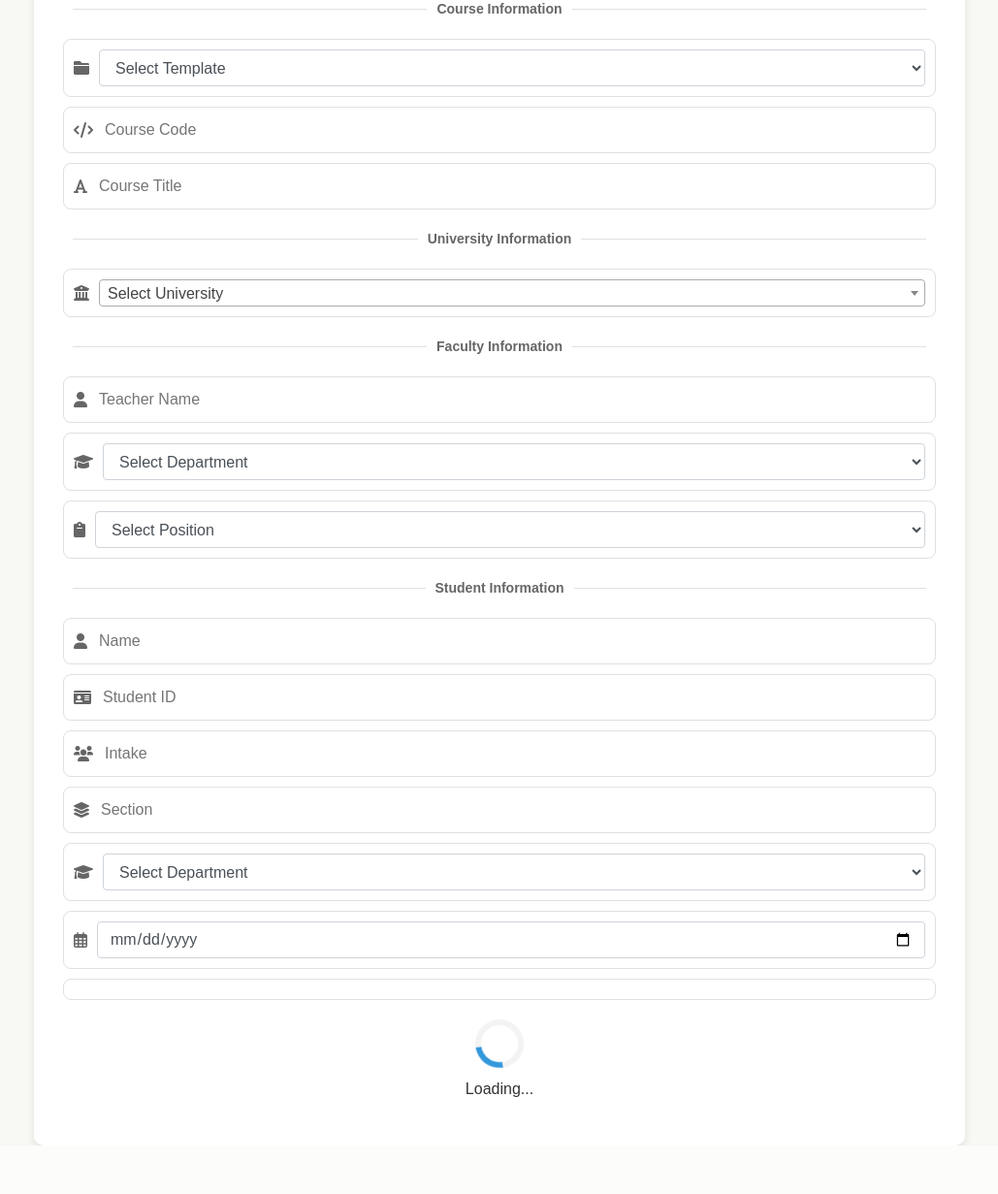
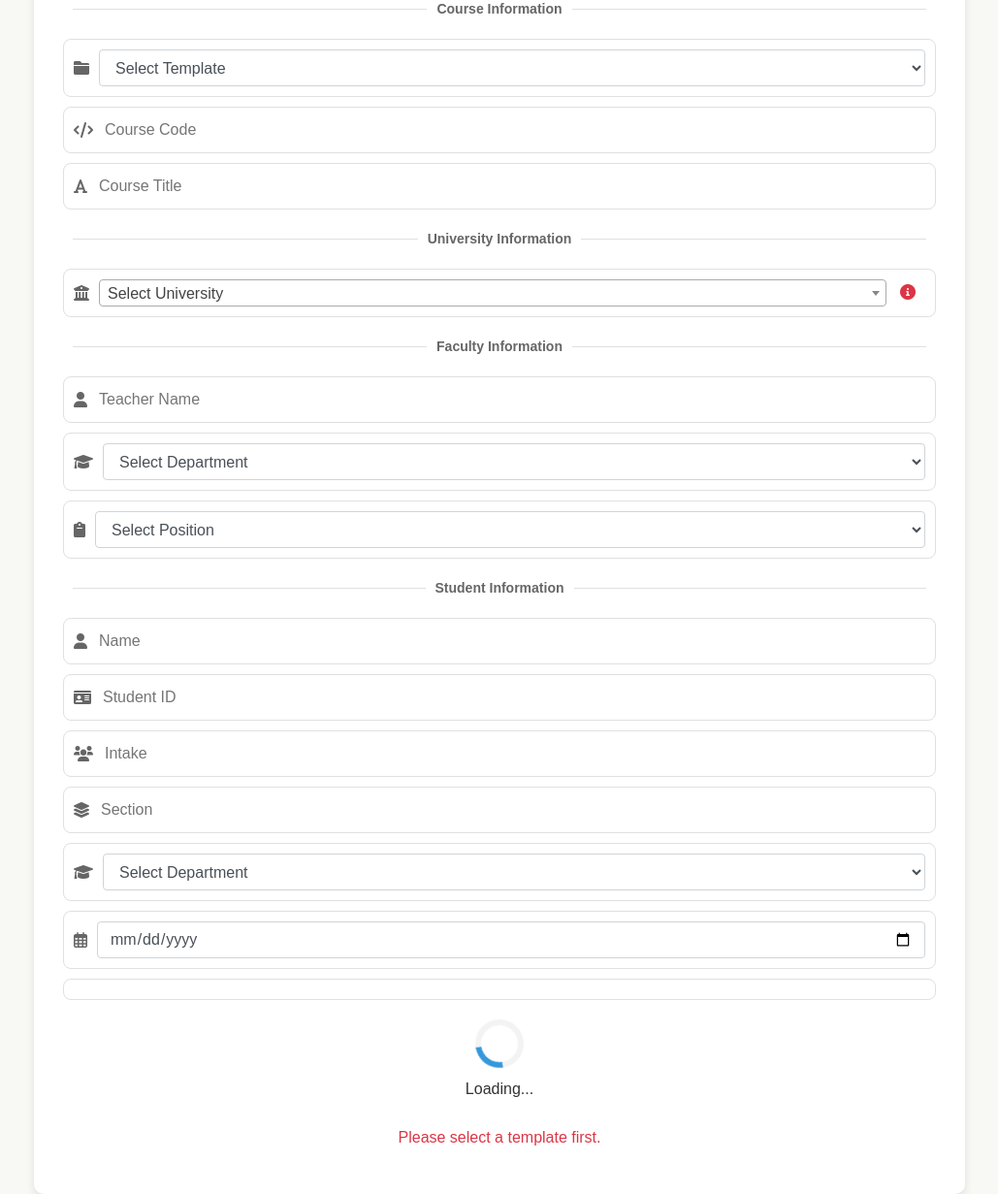
Before and after one commit to shagorrobidas/Smart_DMS, a Django app: template Smart_Document/Document/templates/create.html in a window 1280 px wide. Shown: the part 87-1318 px from the top of the page at 97% size, without its empty margins (125-1154 px from the left). Before the commit the page ends 1268 px from the top, so only its background shows below. Run offline with Django 5.2, Linux system fonts and the light colour scheme; the template is opened without the code that fills it, so the values that code supplies are empty; some libraries are stand-ins or nearby versions.

Commit message:
add text in loader

```diff
--- a/Smart_Document/Document/templates/create.html
+++ b/Smart_Document/Document/templates/create.html
@@ -144,6 +144,10 @@
             color: #333;
             margin-bottom: 20px;
         }
+        .tool{
+            padding: 0px;
+            margin-left: 14px;
+        }
     </style>
 {% endblock %}
 
@@ -189,7 +193,10 @@
             <input type="number" name="labreport_experiment" placeholder="Number of Experiment">
         </div>
 
-        <div class="section-title">University Information</div>
+        <div class="section-title">
+            University Information
+
+        </div>
         <div class="form-group">
             <i class="fas fa-university"></i>
             <select name="university" class="form-control" id="university-select" required>
@@ -198,6 +205,9 @@
                     <option value="{{university.id}}">{{university.name}}</option>
                 {% endfor %}
             </select>
+            <a href="{% url 'university_List' %}">
+                <i class="fas fa-info-circle tool text-danger" data-toggle="tooltip" data-placement="right" title="Select your university from the list."></i>
+            </a>
         </div>
 
         <div class="section-title">Faculty Information</div>
@@ -271,6 +281,7 @@
     <div id="loader" class="hidden">
         <div class="spinner"></div>
         <p>Loading...</p>
+        <p class="text-danger kalpurush">Please select a template first.</p>
     </div>
 </div>
 
```
